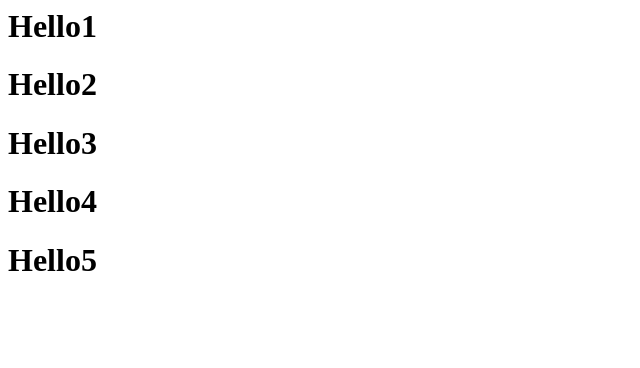
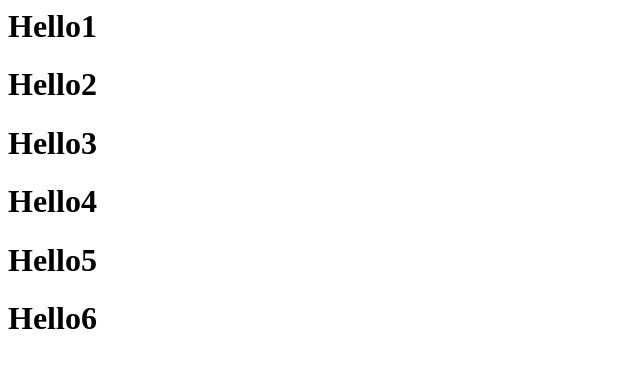
Before and after one commit to Mufinance/DemoGithub, a plain HTML site: page index.html in a window 1280 px wide. Shown: the whole page, without its empty margins (0-640 px from the left). Drawn offline with Linux system fonts and the light colour scheme.

Commit message:
Update index.html
Commit 6th

```diff
--- a/index.html
+++ b/index.html
@@ -3,3 +3,4 @@
 <h1>Hello3</h1>
 <h1>Hello4</h1>
 <h1>Hello5</h1>
+<h1>Hello6</h1>
```
